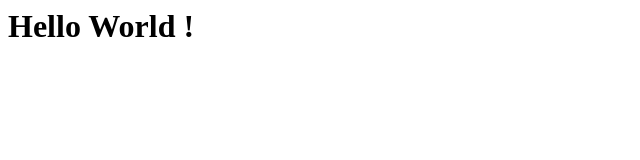
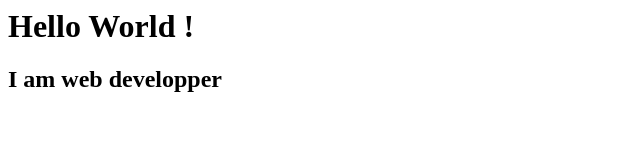
Before and after one commit to aissamBAGARI/our-team2, a plain HTML site: page index.html in a window 1280 px wide. Shown: the whole page, without its empty margins (0-640 px from the left). Drawn offline with Linux system fonts and the light colour scheme.

Commit message:
1 line html
I add a line

```diff
--- a/index.html
+++ b/index.html
@@ -2,5 +2,6 @@
 <head></head>
 <body>
 <h1>Hello World !</h1>
+  <h2>I am web developper</h2>
 </body>
 </HTML>
```
